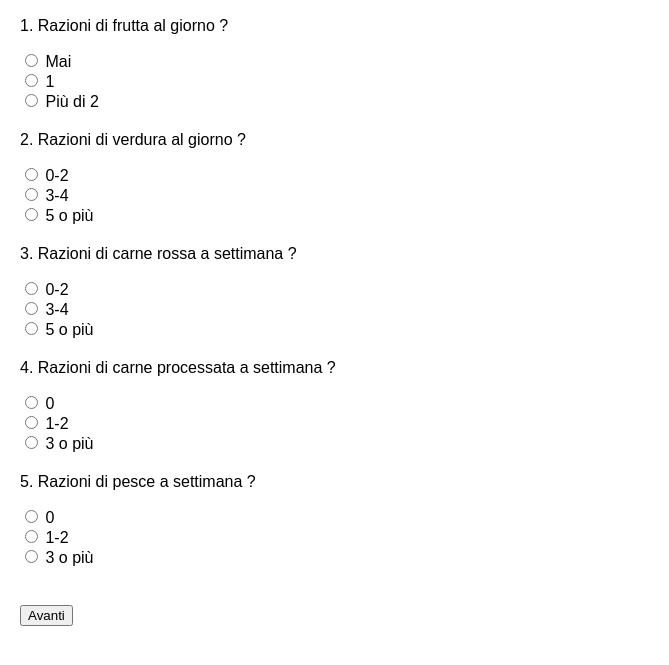
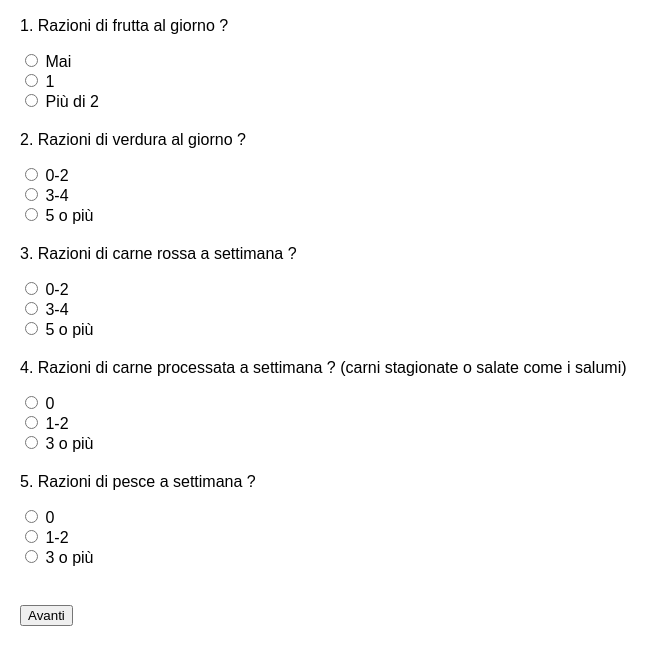
Before and after one commit to m89p067/quest_restoremam, a plain HTML site: page Quest1/part7.html in a window 1280 px wide. Shown: the part 111-776 px from the top of the page, without its empty margins (0-669 px from the left). Drawn offline with Linux system fonts and the light colour scheme.

Commit message:
Add files via upload

```diff
--- a/Quest1/part7.html
+++ b/Quest1/part7.html
@@ -45,7 +45,7 @@
             <label for="CarneRossa-2">5 o più</label><br>
         </div>
 		<div class="question">
-            <p>4. Razioni di carne processata a settimana ?</p>
+            <p>4. Razioni di carne processata a settimana ? (carni stagionate o salate come i salumi)</p>
             <input type="radio" id="CarneProcessata-0" name="CarneProcessata" value="0">
             <label for="CarneProcessata-0">0</label><br>
             <input type="radio" id="CarneProcessata-1" name="CarneProcessata" value="1">
```
